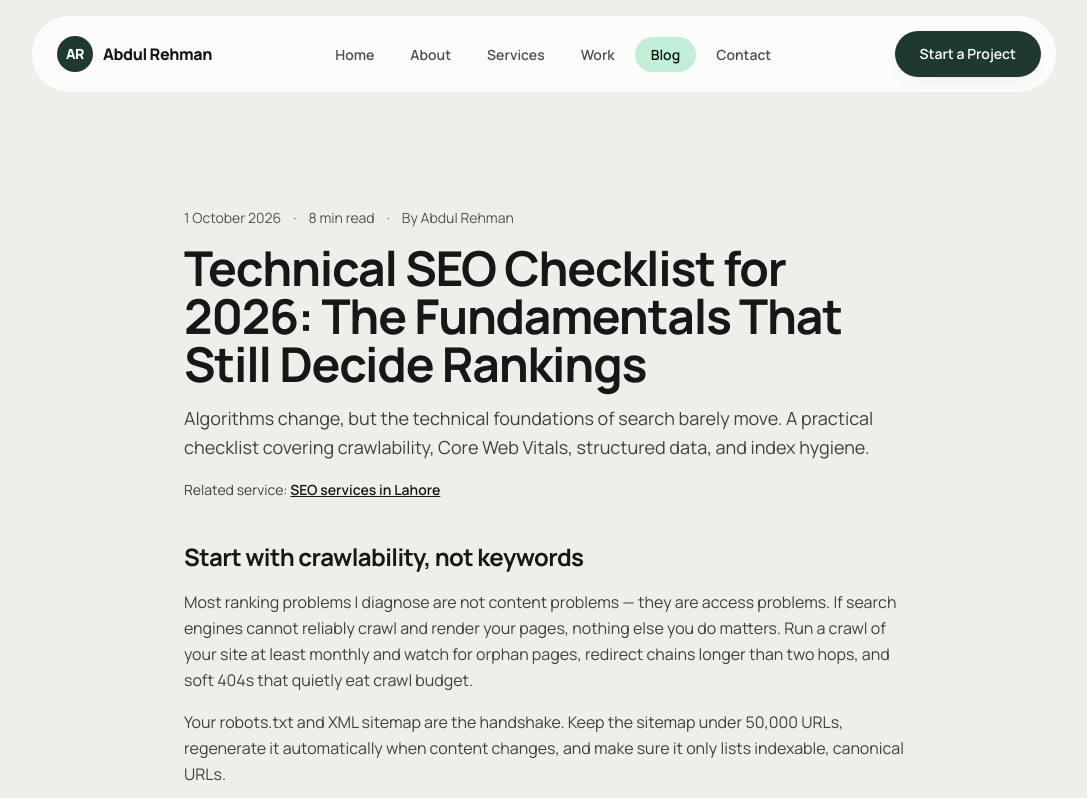
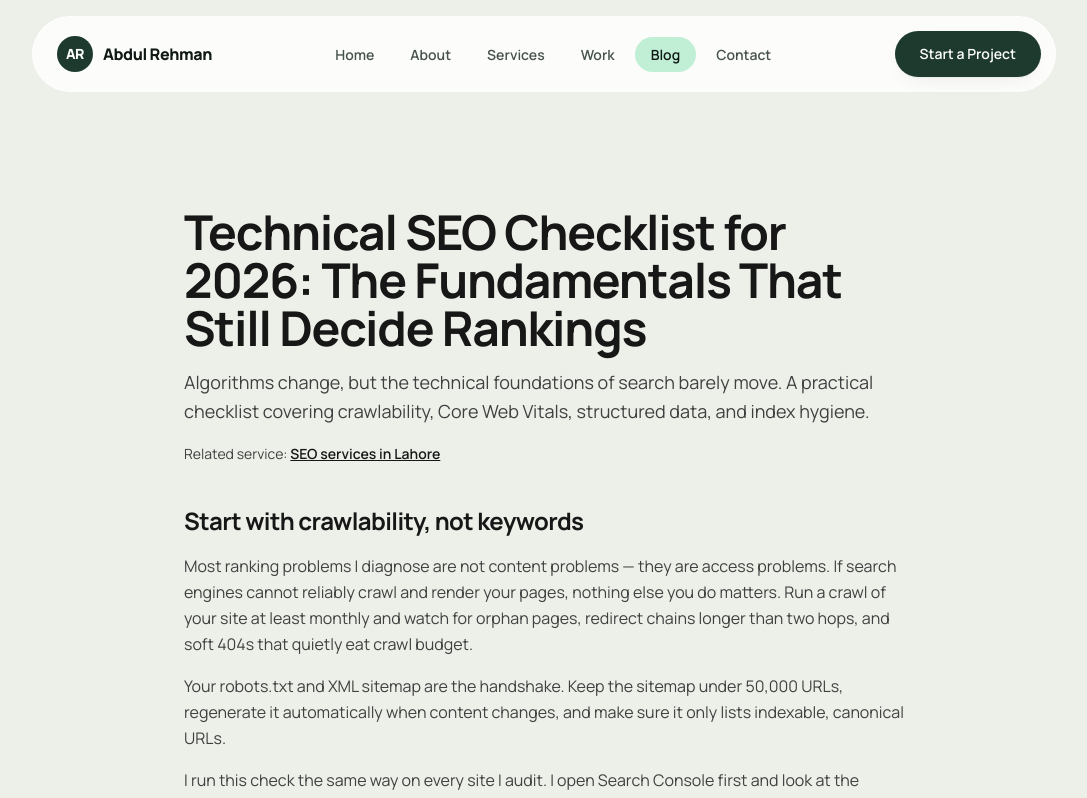
Before and after one commit to bodycartoon0111-netizen/abdul-rehman-portfolio, a Next.js app: page /blog/technical-seo-checklist-2026 in a window 1280 px wide. Shown: the top 798 px of the page, without its empty margins (96-1183 px from the left). Built offline with nearby package versions, Linux system fonts and the light colour scheme; no server answers.

Commit message:
Remove date, read time and author line from blog articles

```diff
--- a/app/blog/[slug]/page.tsx
+++ b/app/blog/[slug]/page.tsx
@@ -76,14 +76,6 @@ export async function generateMetadata({ params }: PageProps): Promise<Metadata>
   };
 }
 
-function formatDate(iso: string): string {
-  return new Date(`${iso}T00:00:00`).toLocaleDateString("en-GB", {
-    day: "numeric",
-    month: "long",
-    year: "numeric",
-  });
-}
-
 export default async function BlogPostPage({ params }: PageProps) {
   const { slug } = await params;
   const post = getPostBySlug(slug);
@@ -128,13 +120,6 @@ export default async function BlogPostPage({ params }: PageProps) {
 
       <article className="mt-8">
         <header>
-          <div className="flex flex-wrap items-center gap-3 text-sm text-neutral-600">
-            <time dateTime={post.publishedAt}>{formatDate(post.publishedAt)}</time>
-            <span aria-hidden="true">·</span>
-            <span>{post.readingMinutes} min read</span>
-            <span aria-hidden="true">·</span>
-            <span>By Abdul Rehman</span>
-          </div>
           <h1 className="mt-4 text-4xl font-bold tracking-tight text-neutral-900 sm:text-5xl">
             {post.title}
           </h1>
```
